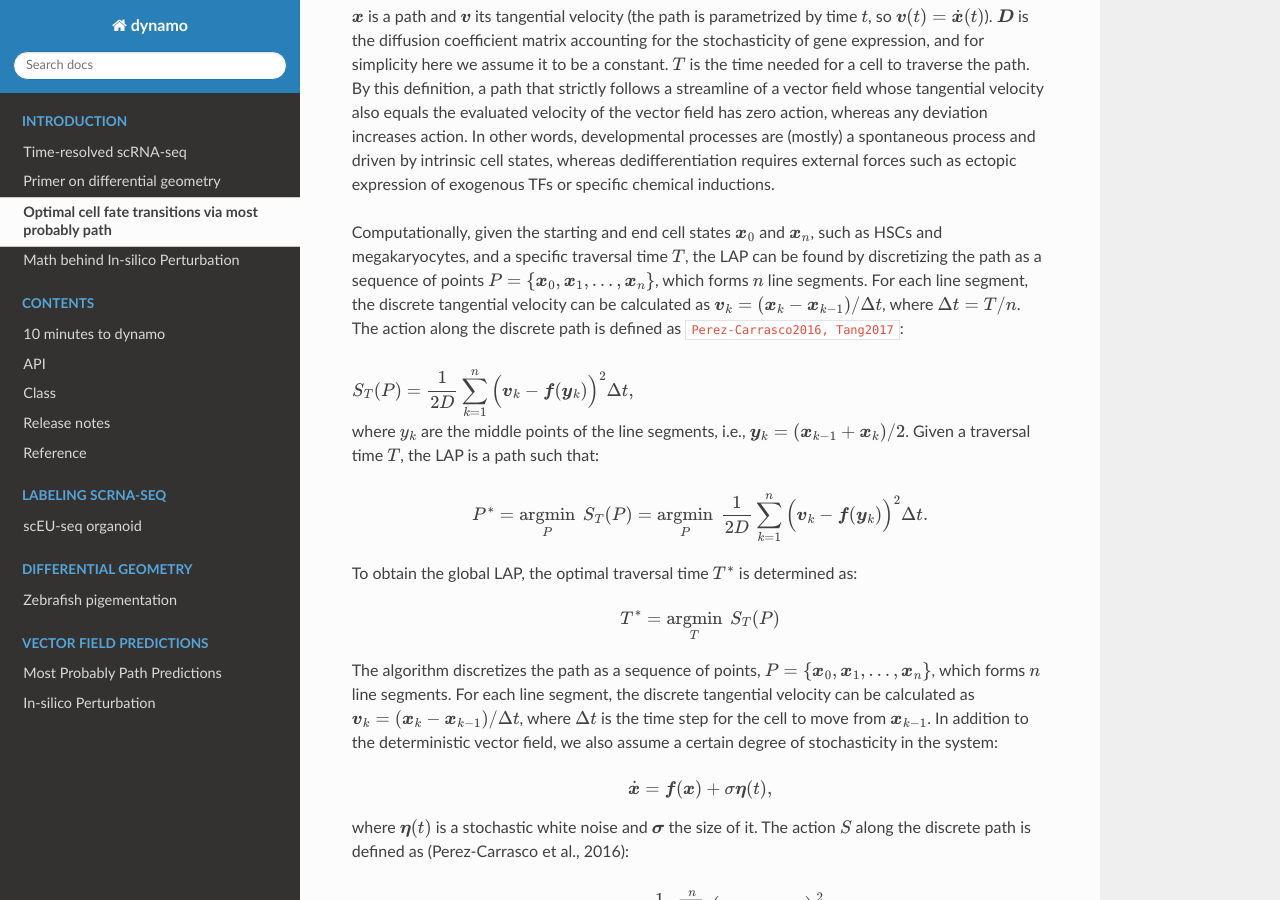
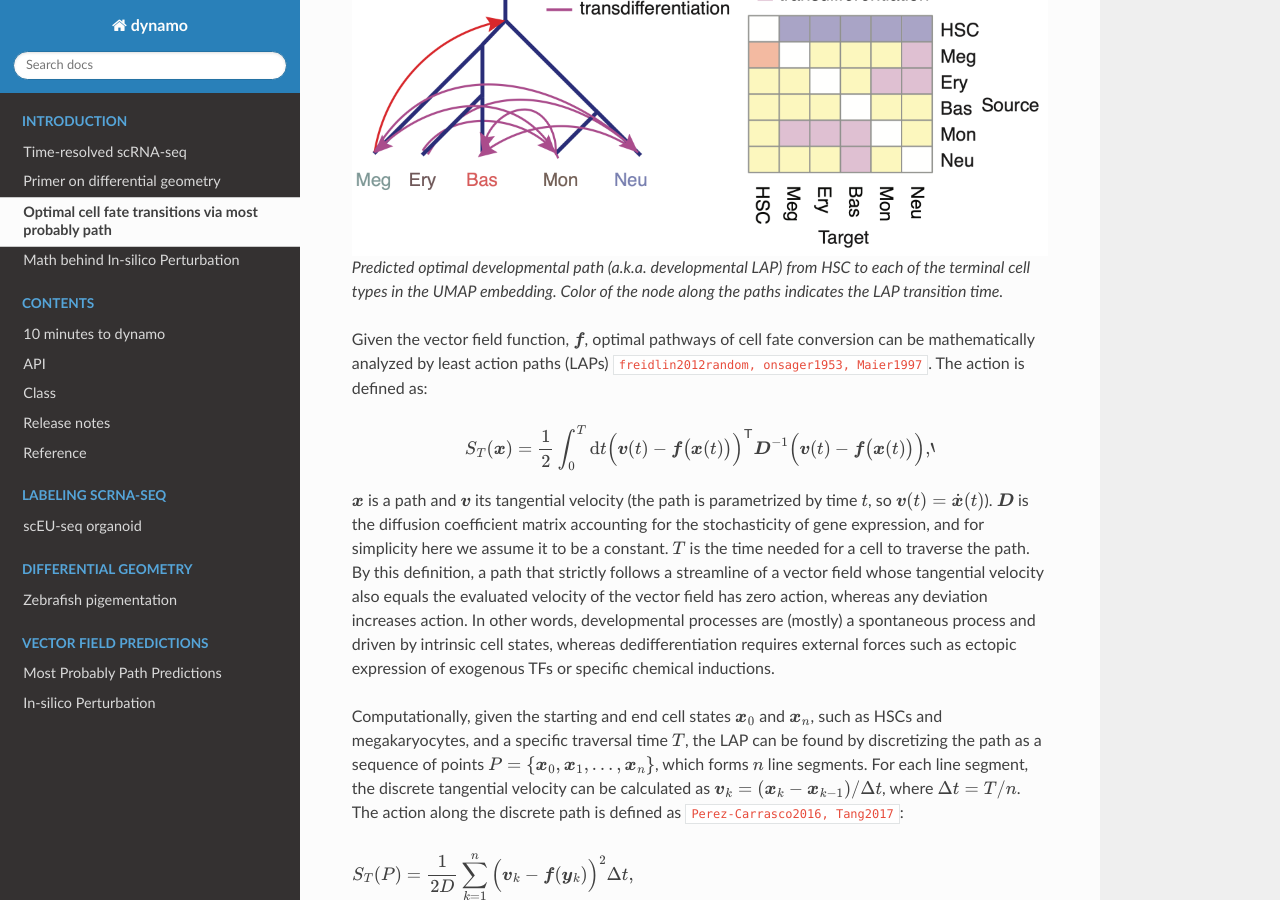
Before and after one commit to aristoteleo/dynamo_readthedocs, a Sphinx documentation site: the page built from docs/source/notebooks/lap_box_introduction.rst, in a window 1280 px wide and 900 px high, scrolled down 1556 px. Built offline with Sphinx 7.4.7 and the Read the Docs theme 2.0.0, drawn with Linux system fonts in a browser that asks for light colours; pages that are not in the unit, such as notebooks, are missing from menus; cross-references to code outside the pages are shown as plain code; some of the changed text lies outside the part shown.

Commit message:
update figure captions

```diff
--- a/docs/source/notebooks/lap_box_introduction.rst
+++ b/docs/source/notebooks/lap_box_introduction.rst
@@ -2,9 +2,11 @@
 Optimal cell fate transitions via most probably path
 ====================================================
 
-.. image:: dynamo_paper_figures/fig6_a.png
+.. figure:: dynamo_paper_figures/fig6_a.png
    :align: center
    :width: 400
+
+   The grand problem of predicting OPtimal cell-fate Conversions(OPCs).
 
 The least action path (LAP) principle, first proposed as early as 1744
 by Maupertuis :cite:t:`terrall` and famously advocated by Feynman with
@@ -49,6 +51,13 @@ worth additional clarification:
 -  traversal time: The time the cell spends traveling along a specific
    path. Theoretically, this is the time for a single cell to complete
    the cell type conversion once the cell has decided on the commitment.
+
+
+.. figure:: dynamo_paper_figures/fig6_b.png
+
+  Predicted optimal developmental path (a.k.a. developmental LAP) from HSC to each of
+  the terminal cell types in the UMAP embedding. Color of the node along the paths
+  indicates the LAP transition time.
 
 Given the vector field function, :math:`\boldsymbol f`, optimal pathways
 of cell fate conversion can be mathematically analyzed by least action
```
